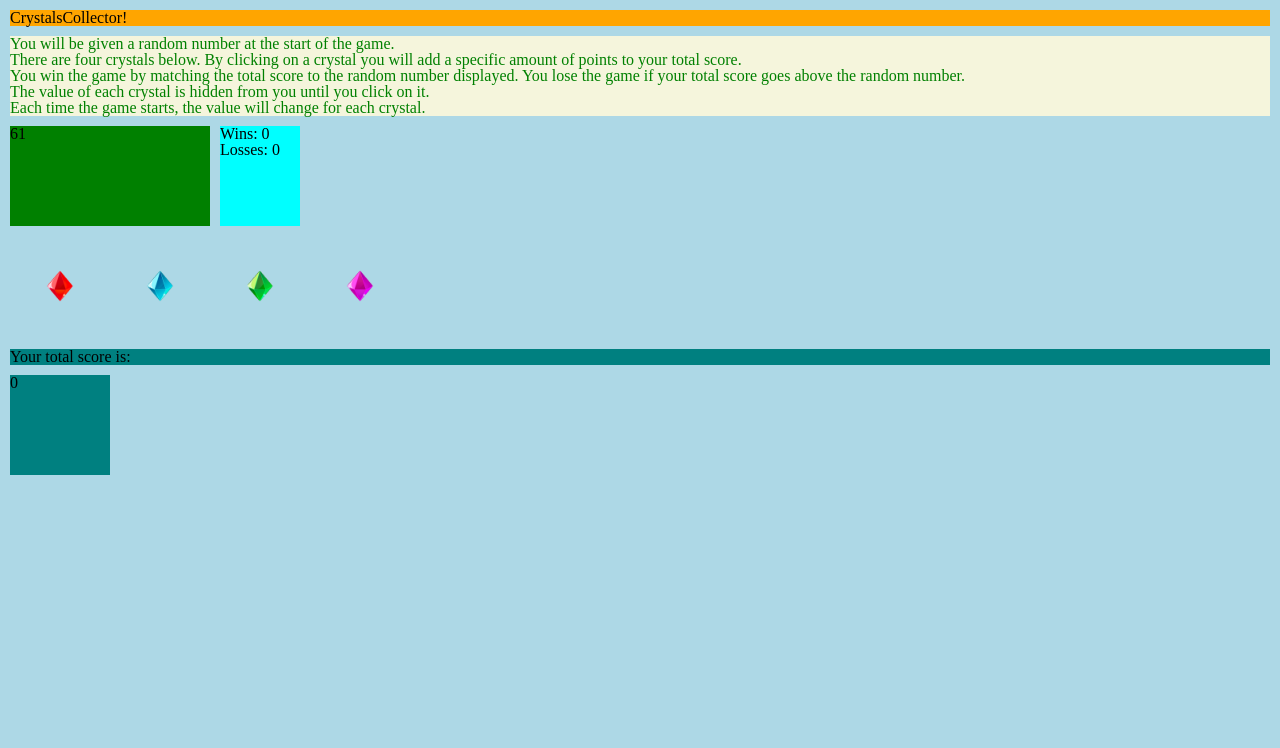
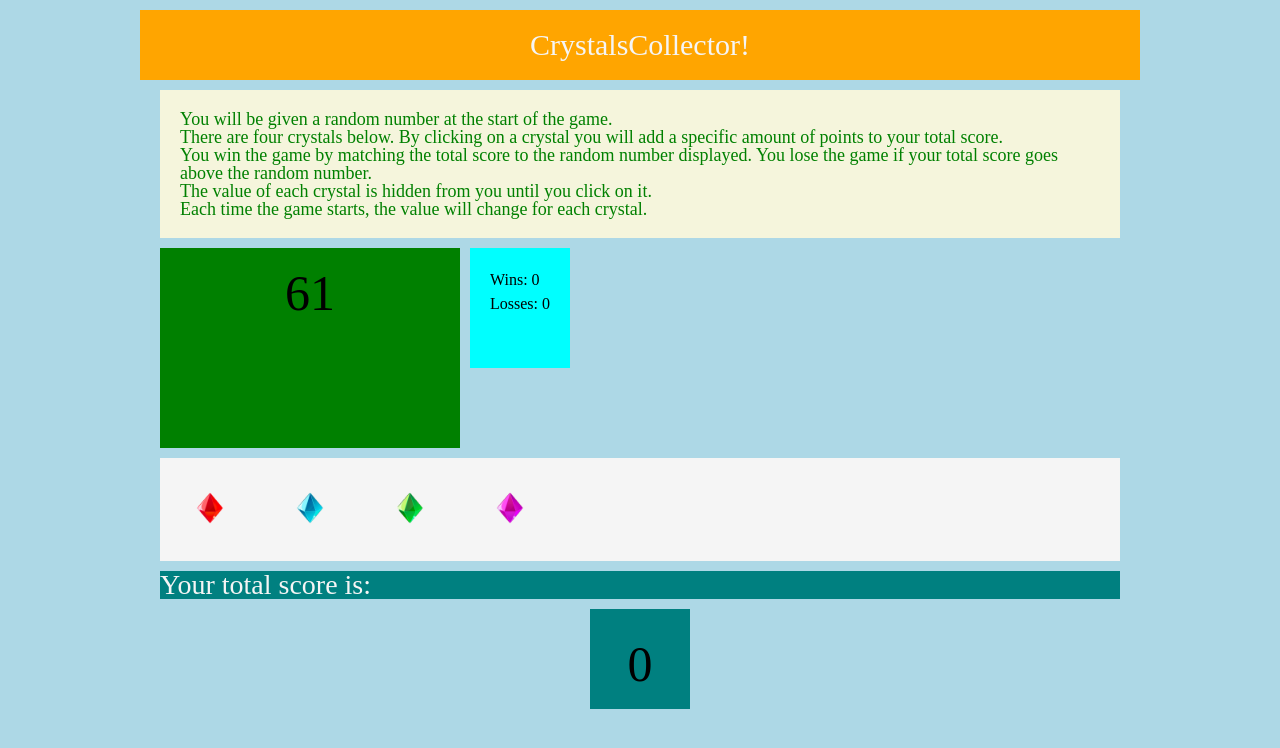
Before and after one commit to devantej2/unit-4-game, a plain HTML site: page index.html in a window 1280 px wide. Drawn offline with nearby package versions, Linux system fonts and the light colour scheme.

Commit message:
Added javascript function to clear the data values after user wins or loses; added css styling as well

```diff
--- a/assets/css/style.css
+++ b/assets/css/style.css
@@ -5,49 +5,79 @@ body{
 
 .header{
     background: orange;
+    margin: 0 auto;
     margin-bottom: 10px;
+    font-size: 30px;
+    color: whitesmoke;
+    padding: 20px;
+    text-align: center;
+    width: 960px;
 }
 
 .text{
     background: beige;
     color: green;
+    width: 960px;
+    margin: 0 auto;
     margin-bottom: 10px;
+    padding: 20px;
+    font-size: 18px;
+    box-sizing: border-box;
 }
 .objectiveStats{
+    width: 960px;
+    margin: 0 auto;
+    box-sizing: border-box;
 
 }
 .random{
     background: green;
-    width: 200px;
-    height: 100px;
+    width: 300px;
+    height: 200px;
     float: left;
     margin-right: 10px;
     margin-bottom: 10px;
-
+    text-align: center;
+    font-size: 50px;
+    box-sizing: border-box;
+    padding-top: 20px;
 }
 
 .stats{
     background: aqua;
-    width: 80px;
-    height: 100px;
+    width: 100px;
+    height: 120px;
     float: left;
     margin-bottom: 10px;
+    box-sizing: border-box;
+    line-height: 1.5;
+    padding: 20px;
 
 }
 
 #crystal{
+    width: 960px;
+    margin: 0 auto;
     margin-bottom: 10px;
-clear: both;
+    clear: both;
+    background: whitesmoke;
 }
 
 img{
+
     width: 100px;
     height: 100px;
+
 }
 
 .total-score{
     background: teal;
     margin-bottom: 10px;
+    width: 960px;
+    margin: 0 auto;
+    box-sizing: border-box;
+    font-size: 28px;
+    color: whitesmoke;
 
 }
 
@@ -55,5 +85,11 @@ img{
     background: teal;
     width: 100px;
     height: 100px;
+    font-size: 50px;
+    margin: 0 auto;
+    margin-top: 10px;
+    text-align: center;
+    padding-top: 30px;
+    box-sizing: border-box;
 
 }
--- a/assets/javascript/game.js
+++ b/assets/javascript/game.js
@@ -1,11 +1,9 @@
-$(document).ready(function() {
+$(document).ready(function () {
 
     let wins = 0;
     let losses = 0;
-    let totalScore = 0;
     let userScore = 0;
-    const targetNumber = Math.floor(Math.random() * (101) + 19); //target number calculated
-   // console.log(targetNumber);
+    let targetNumber = Math.floor(Math.random() * (101) + 19); //target number calculated
 
     let red = "../unit-4-game/assets/images/crystal_red.png";
     let blue = "../unit-4-game/assets/images/crystal_blue.png";
@@ -20,20 +18,20 @@ $(document).ready(function() {
 
 
     //create the crystal values
-    var crystalImages = [red, blue, green, purple];
-
-    for (let i = 0; i < 4; i++){
-        const randNum = Math.floor(Math.random() * 12) + 1;
+    let crystalImages = [red, blue, green, purple];
+    for (let i = 0; i < 4; i++) {
+        let randNum = Math.floor(Math.random() * 12) + 1;
         const crystalPic = $("<img>");
         crystalPic.addClass("crystal-color");
         crystalPic.attr("src", crystalImages[i]);
-        crystalPic.attr("data-crystalValue",randNum);
+        crystalPic.attr("data-crystalValue", randNum);
         $("#crystal").append(crystalPic);
-
     }
 
 
-    $(".crystal-color").on("click", function(){
+
+
+    $(".crystal-color").on("click", function () {
         let value = ($(this).attr("data-crystalValue"));
         value = parseInt(value);
         userScore += value;
@@ -42,16 +40,27 @@ $(document).ready(function() {
             alert("You win!");
             wins++;
             $("#wins").text(wins);
+            reset();
+        }
 
-
-      }else if (userScore >= targetNumber) {
+        else if (userScore >= targetNumber) {
             alert("You lose!!");
             losses++;
             $("#losses").text(losses);
+            reset();
+        }
+    });
+    function reset() {
+        userScore = 0;
+        targetNumber = Math.floor(Math.random() * (101) + 19);
+        $(".crystal-color").each(function () {
+            let randNum = Math.floor(Math.random() * 12) + 1;
+            $(this).attr("data-crystalValue", randNum);
+        });
+        $("#user-score").text(userScore);
+        $("#targetNumber").text(targetNumber);
 
     }
-    });
-
 
 
 });
```
Lines whose indentation alone changed are shown as unchanged.
